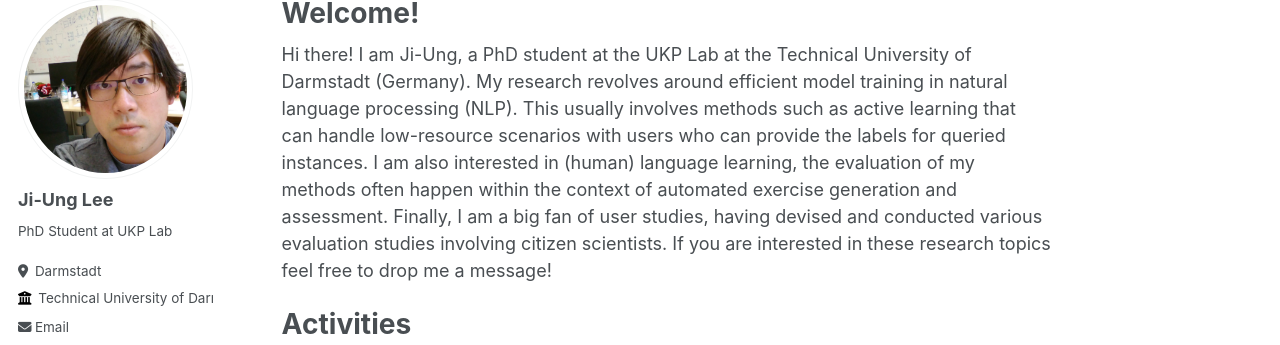
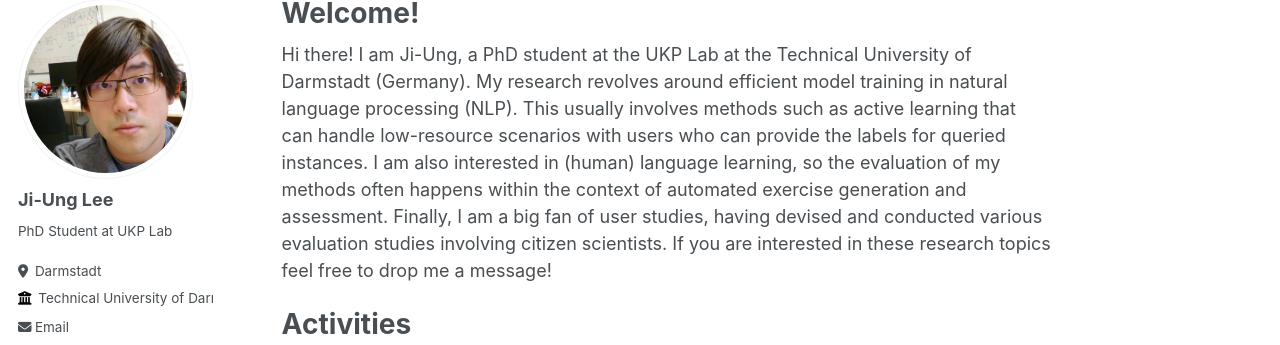
Before and after one commit to ji-ung-lee/ji-ung-lee.github.io, a Jekyll site: the page built from _pages/about.md, in a window 1280 px wide and 900 px high. Shown: the part 107-452 px from the top of the window. Built offline with Jekyll 4.4.1, drawn with Linux system fonts in a browser that asks for light colours; some web fonts are replaced.

Commit message:
Update about.md

```diff
--- a/_pages/about.md
+++ b/_pages/about.md
@@ -7,7 +7,7 @@ redirect_from:
   - /about.html
 ---
 
-Hi there! I am Ji-Ung, a PhD student at the UKP Lab at the Technical University of Darmstadt (Germany). My research revolves around efficient model training in natural language processing (NLP). This usually involves methods such as active learning that can handle low-resource scenarios with users who can provide the labels for queried instances. I am also interested in (human) language learning, the evaluation of my methods often happen within the context of automated exercise generation and assessment. Finally, I am a big fan of user studies, having devised and conducted various evaluation studies involving citizen scientists. If you are interested in these research topics feel free to drop me a message!
+Hi there! I am Ji-Ung, a PhD student at the UKP Lab at the Technical University of Darmstadt (Germany). My research revolves around efficient model training in natural language processing (NLP). This usually involves methods such as active learning that can handle low-resource scenarios with users who can provide the labels for queried instances. I am also interested in (human) language learning, so the evaluation of my methods often happens within the context of automated exercise generation and assessment. Finally, I am a big fan of user studies, having devised and conducted various evaluation studies involving citizen scientists. If you are interested in these research topics feel free to drop me a message!
 
 Activities
 ======
```
